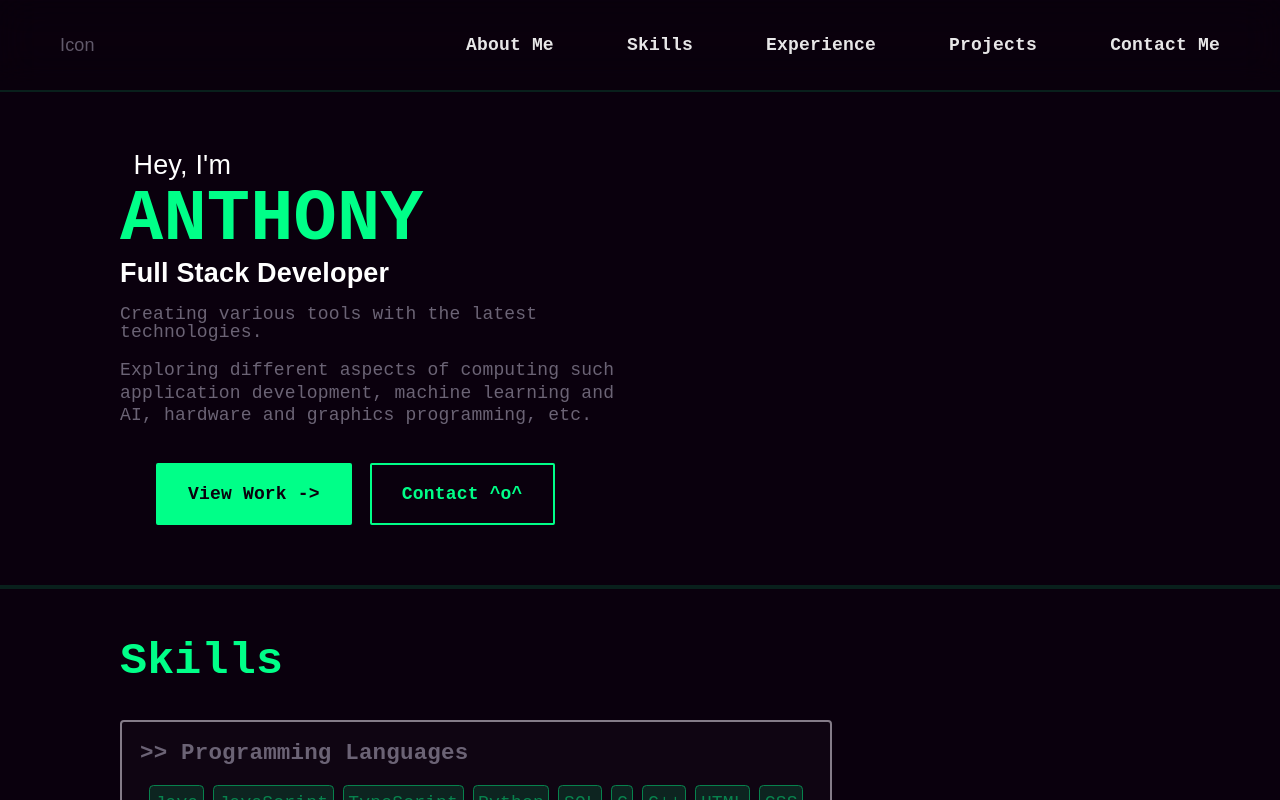
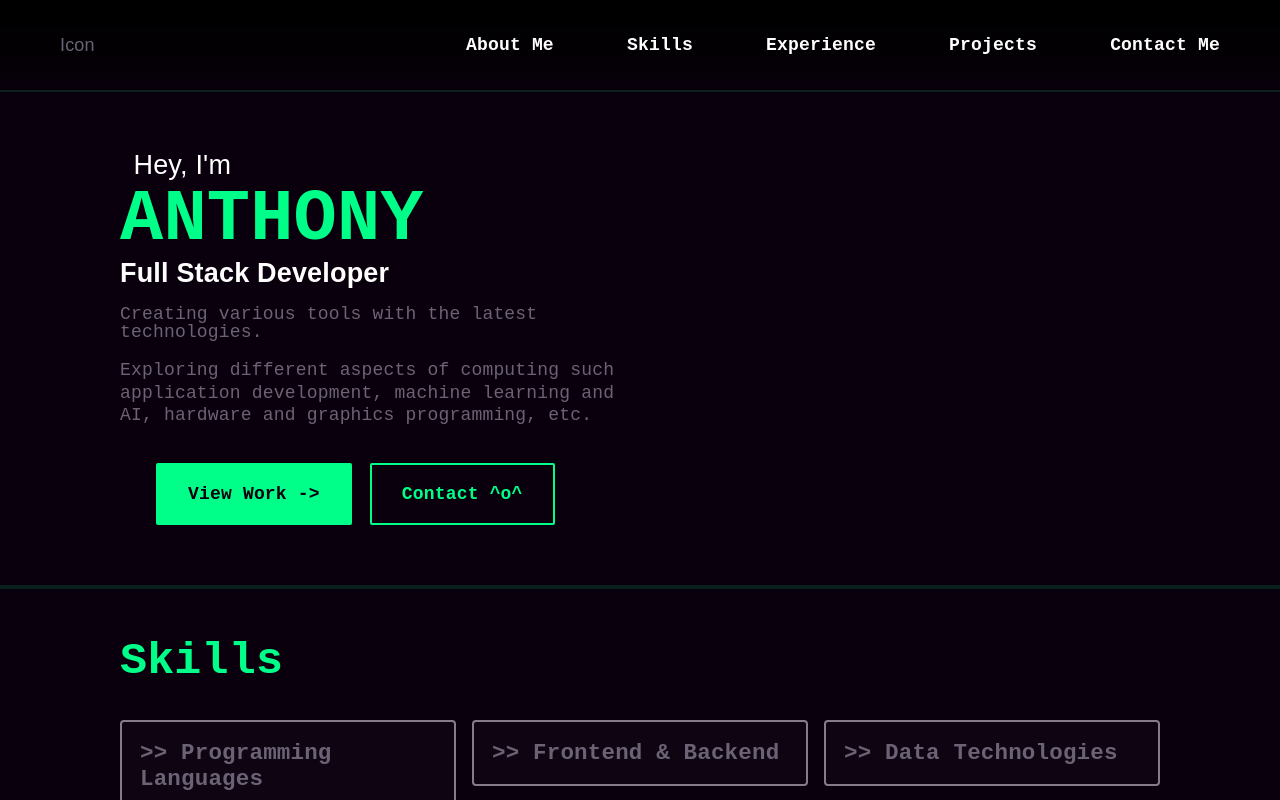
Before and after one commit to asoorooj/personalWebsite, a React app in the folder frontend/: page / in a window 1280 px wide. Built offline with nearby package versions, Linux system fonts and the light colour scheme; the HTML template or start-up script is replaced by a standard one.

Commit message:
frontend update

```diff
--- a/frontend/src/components/navbar/navbar.css
+++ b/frontend/src/components/navbar/navbar.css
@@ -12,28 +12,35 @@
     position: sticky;
     top: 0;
     z-index: 100;
-    backdrop-filter: blur(20px);
-    -webkit-backdrop-filter: blur(20px);
-    mask-image: linear-gradient(
-            to bottom,
-            rgba(0,0,0,1.0) 0%,
-            rgba(0,0,0,0.95) 25%,
-            rgba(0,0,0,0.90) 50%,
-            rgba(0,0,0,0.85) 75%,
-            rgba(0,0,0,0.5) 85%,
-            rgba(0,0,0,0.1) 95%,
-            transparent 100%
+    background: linear-gradient(
+        to bottom,
+        rgba(0,0,0, 1.0) 0%,
+        rgba(0,0,0, 0.75) 50%,
+        rgba(0,0,0, 0.5) 75%,
+        transparent 100%
     );
-    -webkit-mask-image: linear-gradient(
-            to bottom,
-            rgba(0,0,0,1.0) 0%,
-            rgba(0,0,0,0.95) 25%,
-            rgba(0,0,0,0.90) 50%,
-            rgba(0,0,0,0.85) 75%,
-            rgba(0,0,0,0.5) 85%,
-            rgba(0,0,0,0.1) 95%,
-            transparent 100%
-    );
+    /*backdrop-filter: blur(20px);*/
+    /*-webkit-backdrop-filter: blur(20px);*/
+    /*mask-image: linear-gradient(*/
+    /*        to bottom,*/
+    /*        rgba(0,0,0,1.0) 0%,*/
+    /*        rgba(0,0,0,1.0) 25%,*/
+    /*        rgba(0,0,0,0.8) 50%,*/
+    /*        rgba(0,0,0,0.5) 75%,*/
+    /*        rgba(0,0,0,0.25) 85%,*/
+    /*        rgba(0,0,0,0.01) 95%,*/
+    /*        transparent 100%*/
+    /*);*/
+    /*-webkit-mask-image: linear-gradient(*/
+    /*        to bottom,*/
+    /*        rgba(0,0,0,1.0) 0%,*/
+    /*        rgba(0,0,0,1.0) 25%,*/
+    /*        rgba(0,0,0,0.8) 50%,*/
+    /*        rgba(0,0,0,0.5) 75%,*/
+    /*        rgba(0,0,0,0.25) 85%,*/
+    /*        rgba(0,0,0,0.01) 95%,*/
+    /*        transparent 100%*/
+    /*);*/
 }
 
 .navbar-selections{
--- a/frontend/src/components/sectionContainer/sections/Skills.jsx
+++ b/frontend/src/components/sectionContainer/sections/Skills.jsx
@@ -1,6 +1,7 @@
 import SectionContainer from "../SectionContainer.jsx";
 import {useHover} from "../../../hooks/useHover.js";
 import {useHoveredContext} from "../../../hooks/useHoveredContext.jsx";
+import {useLayoutEffect, useRef, useState} from "react";
 
 const Skills = function({children}) {
 
@@ -8,7 +9,7 @@ const Skills = function({children}) {
 
     return(
         <SectionContainer onHover={onHover} id={"skillsSection"} sectionHeader={"Skills"}>
-            <div className={"grid grid-cols-1 w-full gap-[16px]"}>
+            <div className={"grid grid-cols-3 w-full gap-[16px]"}>
                 {children}
             </div>
         </SectionContainer>
@@ -22,21 +23,23 @@ const SkillCard = function({skills, header}) {
 
     const [isSectionHovered] = useHoveredContext();
 
+    const [isExtended, setExtended] = useState(false);
+
     return(
-        <div className={`border-2 w-fit h-fit min-h-[0] p-[1em] bg-[#0F0512] border-[#847C88] rounded-[4px] flex flex-col gap-[10px]
+        <div className={`border-2 w-full h-fit min-h-[0] p-[1em] bg-[#0F0512] border-[#847C88] rounded-[4px] flex flex-col gap-[10px]
             ${isHovered ? "border-[#687971] bg-[#04190F]" : ""}`}
-             style={{transition: "var(--standard-transition)"}}
-            onMouseEnter={onHover} onMouseLeave={onHover}
+             style={{transition: "var(--standard-transition)", cursor: isHovered ? "pointer" : "default"}}
+            onMouseEnter={onHover} onMouseLeave={onHover} onClick={()=>{setExtended(prev => !prev);}}
         >
             <span className={`text-[1.25em] font-[600] ${isSectionHovered ? "text-[var(--secondary-text)]" : "" }`}
                   style={{fontFamily:"var(--geist-mono-font-family)", transition: "var(--standard-transition)"}}>
                 &gt;&gt; {header}
             </span>
-            <div className={"border-0 border-white p-[0.5em] flex gap-[0.5em] flex-wrap overflow-x-hidden"}>
+            {isExtended && <div className={"border-0 border-white p-[0.5em] flex gap-[0.5em] flex-wrap overflow-x-hidden"}>
                 {skills?.map((skill) => (
                     <SkillBox skill={skill} isSectionHovered={isSectionHovered}/>
                 ))}
-            </div>
+            </div>}
         </div>
     );
 };
--- a/frontend/vite.config.js
+++ b/frontend/vite.config.js
@@ -6,6 +6,7 @@ import tailwindcss from "@tailwindcss/vite";
 export default defineConfig({
   plugins: [react(), tailwindcss()],
   build:{
-    outDir: "../backend/src/main/resources/static"
+    outDir: "../backend/src/main/resources/static",
+    emptyOutDir: true
   }
 });
```
